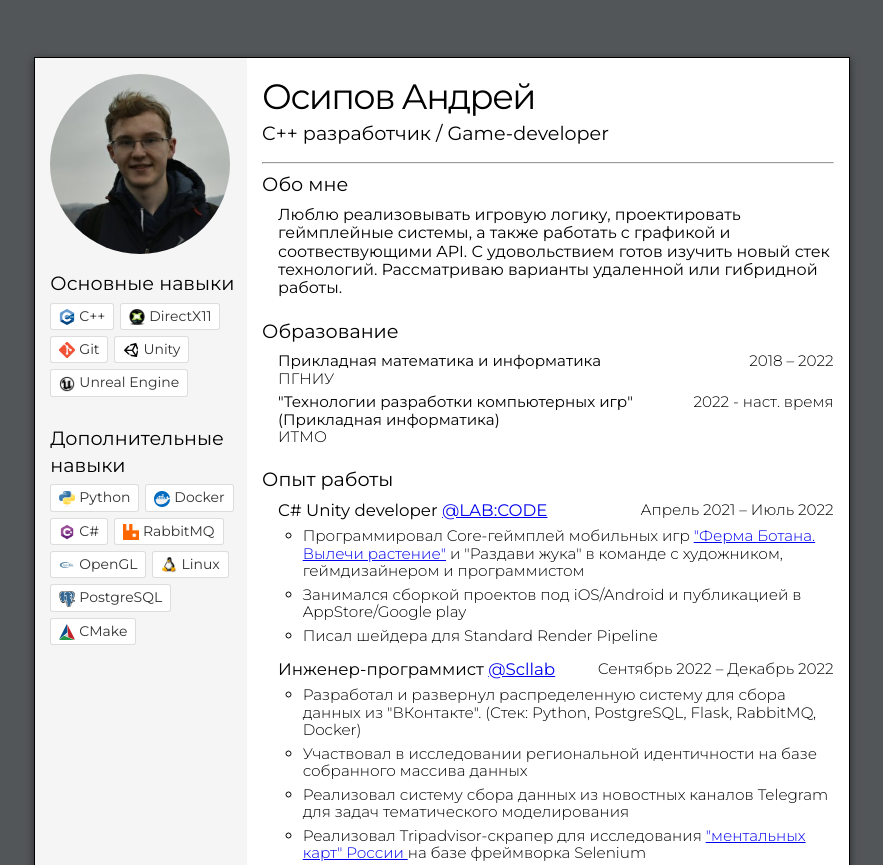
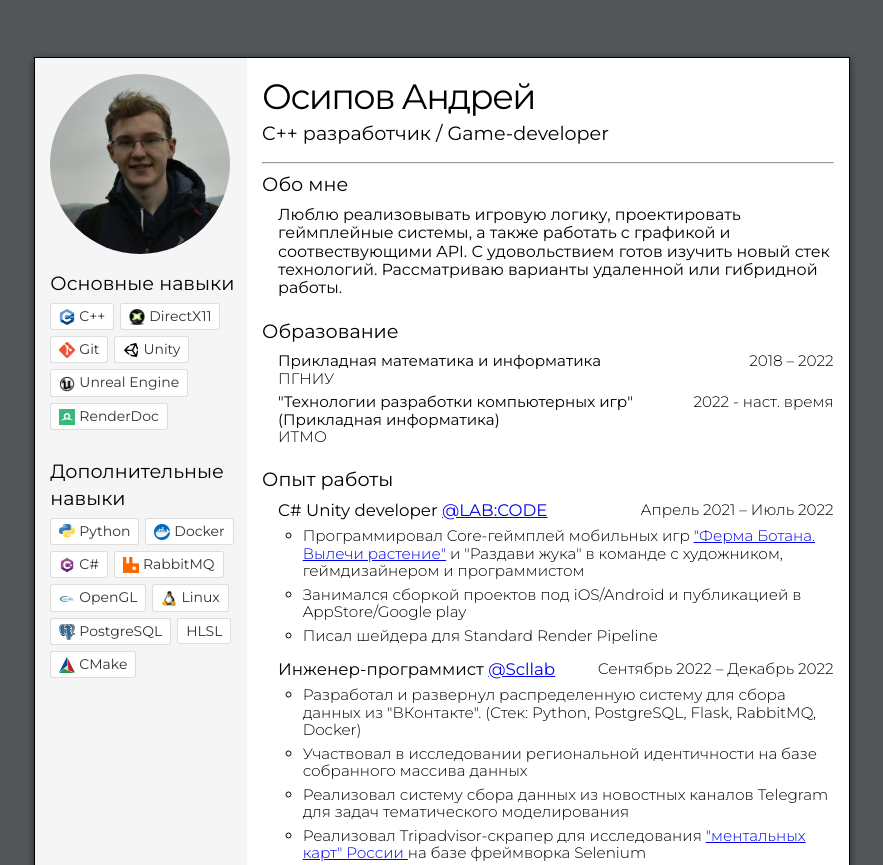
Before and after one commit to Mainkid/CV-page, a plain HTML site: page index.html in a window 1280 px wide. Shown: the top 865 px of the page, without its empty margins (198-1081 px from the left). Drawn offline with nearby package versions, Linux system fonts and the light colour scheme; a script that the page names is missing.

Commit message:
Render doc and HLSL skills added

```diff
--- a/index.html
+++ b/index.html
@@ -38,7 +38,7 @@
 							<li><span><img src="icons/git.png" class="my-icon">Git</span></li>
 							<li><span><img src="icons/unity.png" class="my-icon">Unity</span></li>
                             <li><span><img src="icons/unreal.jpg" class="my-icon">Unreal Engine</span></li>
-
+                            <li><span><img src="icons/RenderDoc.png" class="my-icon">RenderDoc</span></li>
 
                         </ul>
                     </section>
@@ -52,7 +52,9 @@
 							<li><span><img src="icons/opengl.svg" class="my-icon">OpenGL</span></li>
 							<li><span><img src="icons/linux.png" class="my-icon">Linux</span></li>
                             <li><span><img src="icons/postgres.png" class="my-icon">PostgreSQL</span></li>
+							<li><span>HLSL</span></li>
                             <li><span><img src="icons/cmake.svg" class="my-icon">CMake</span></li>
+
 
                         </ul>
                     </section>
```
Also changed, not shown: icons/RenderDoc.png (added).
